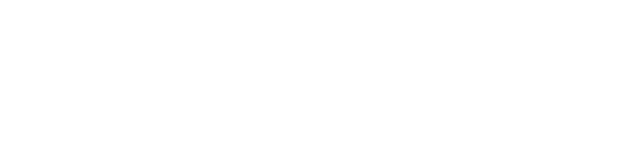
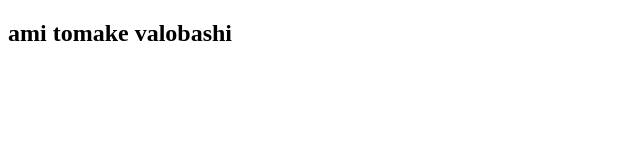
Before and after one commit to Tajkiyajanan/My-First-Repo, a plain HTML site: page index.html in a window 1280 px wide. Shown: the whole page, without its empty margins (0-640 px from the left). Drawn offline with Linux system fonts and the light colour scheme.

Commit message:
added header

```diff
--- a/index.html
+++ b/index.html
@@ -7,6 +7,6 @@
     <title>My first github repository</title>
 </head>
 <body>
-
+    <h2>ami tomake valobashi</h2>
 </body>
 </html>
```
